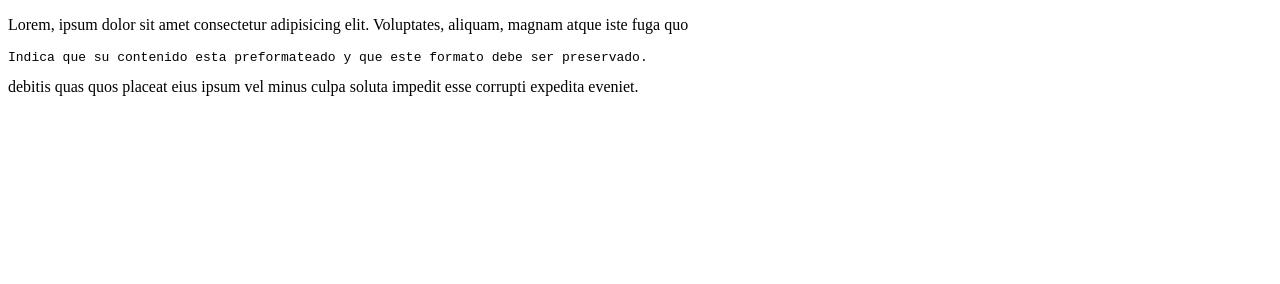
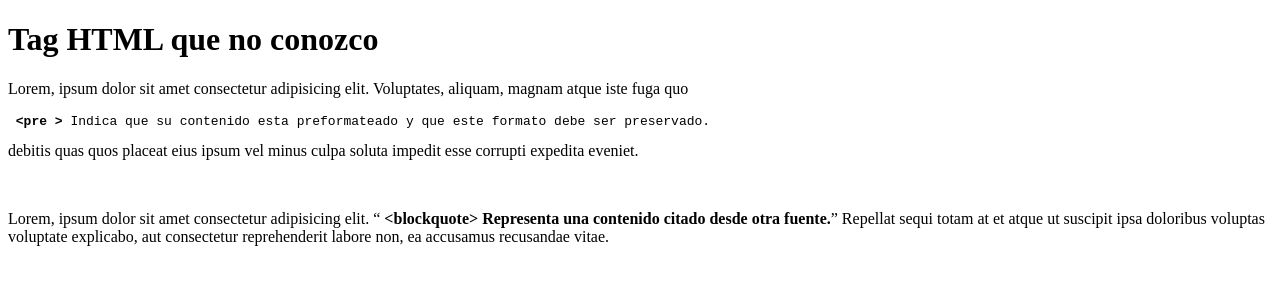
Before and after one commit to Adancr/reto-semana-2f, a plain HTML site: page tag.html in a window 1280 px wide. Drawn offline with Linux system fonts and the light colour scheme.

Commit message:
Representa una contenido citado desde otra fuente

```diff
--- a/tag.html
+++ b/tag.html
@@ -13,7 +13,13 @@
     </header>
     <!-- main  -->
     <main>
-        <p>Lorem, ipsum dolor sit amet consectetur adipisicing elit. Voluptates, aliquam, magnam atque iste fuga quo <pre>Indica que su contenido esta preformateado y que este formato debe ser preservado.</pre> debitis quas quos placeat eius ipsum vel minus culpa soluta impedit esse corrupti expedita eveniet.</p>
+        <h1>Tag HTML que no conozco</h1>
+        <p>Lorem, ipsum dolor sit amet consectetur adipisicing elit. Voluptates, aliquam, magnam atque iste fuga quo <pre> <strong>&lt;pre &gt;</strong> Indica que su contenido esta preformateado y que este formato debe ser preservado.</pre> debitis quas quos placeat eius ipsum vel minus culpa soluta impedit esse corrupti expedita eveniet.</p>
+        <br>
+
+        <p>
+            Lorem, ipsum dolor sit amet consectetur adipisicing elit. <q> <strong>&lt;blockquote&gt; Representa una contenido citado desde otra fuente.</q></strong> Repellat sequi totam at et atque ut suscipit ipsa doloribus voluptas voluptate explicabo, aut consectetur reprehenderit labore non, ea accusamus recusandae vitae.
+        </p>
 
     </main>
     <!-- footer  -->
```
